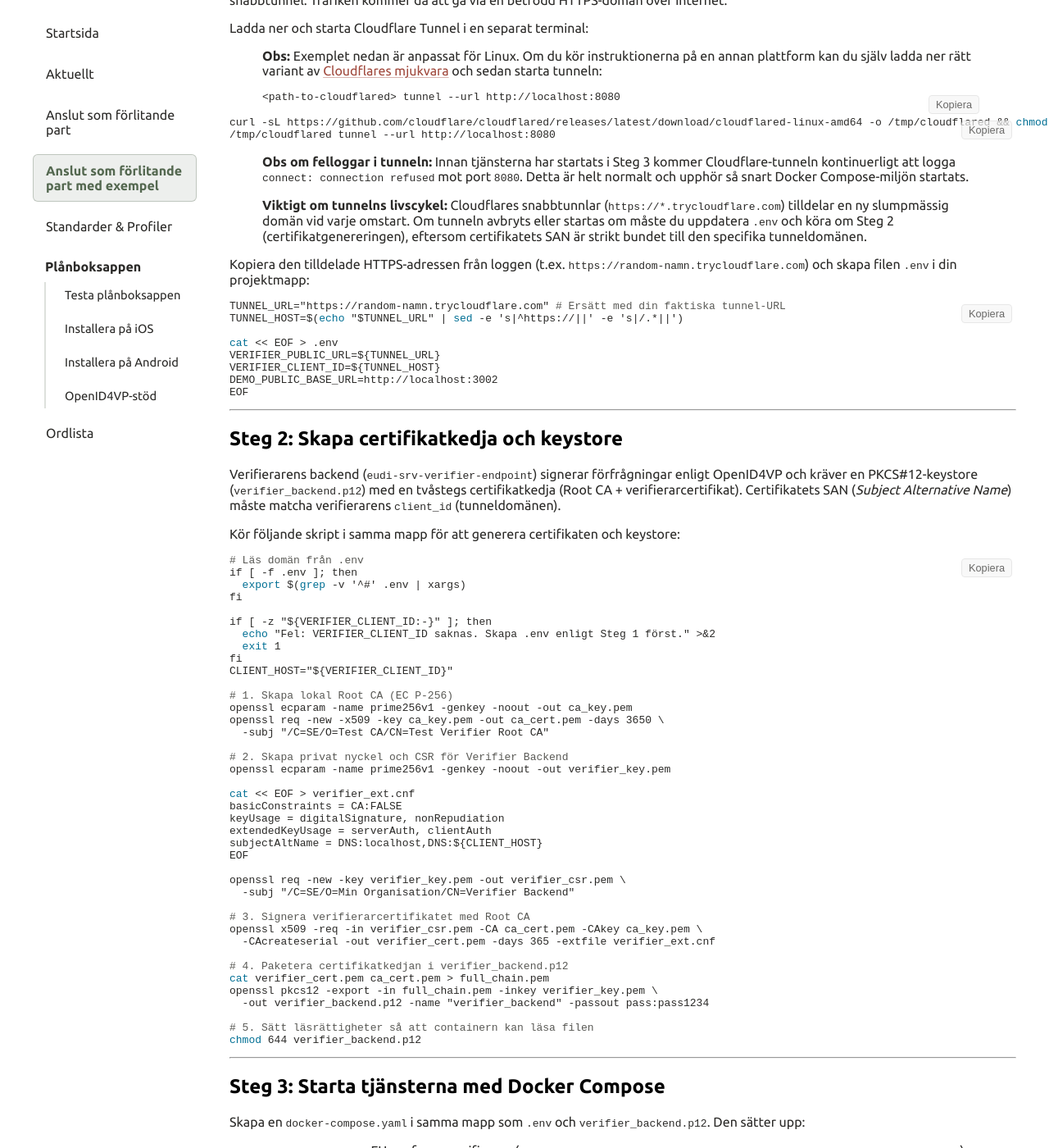
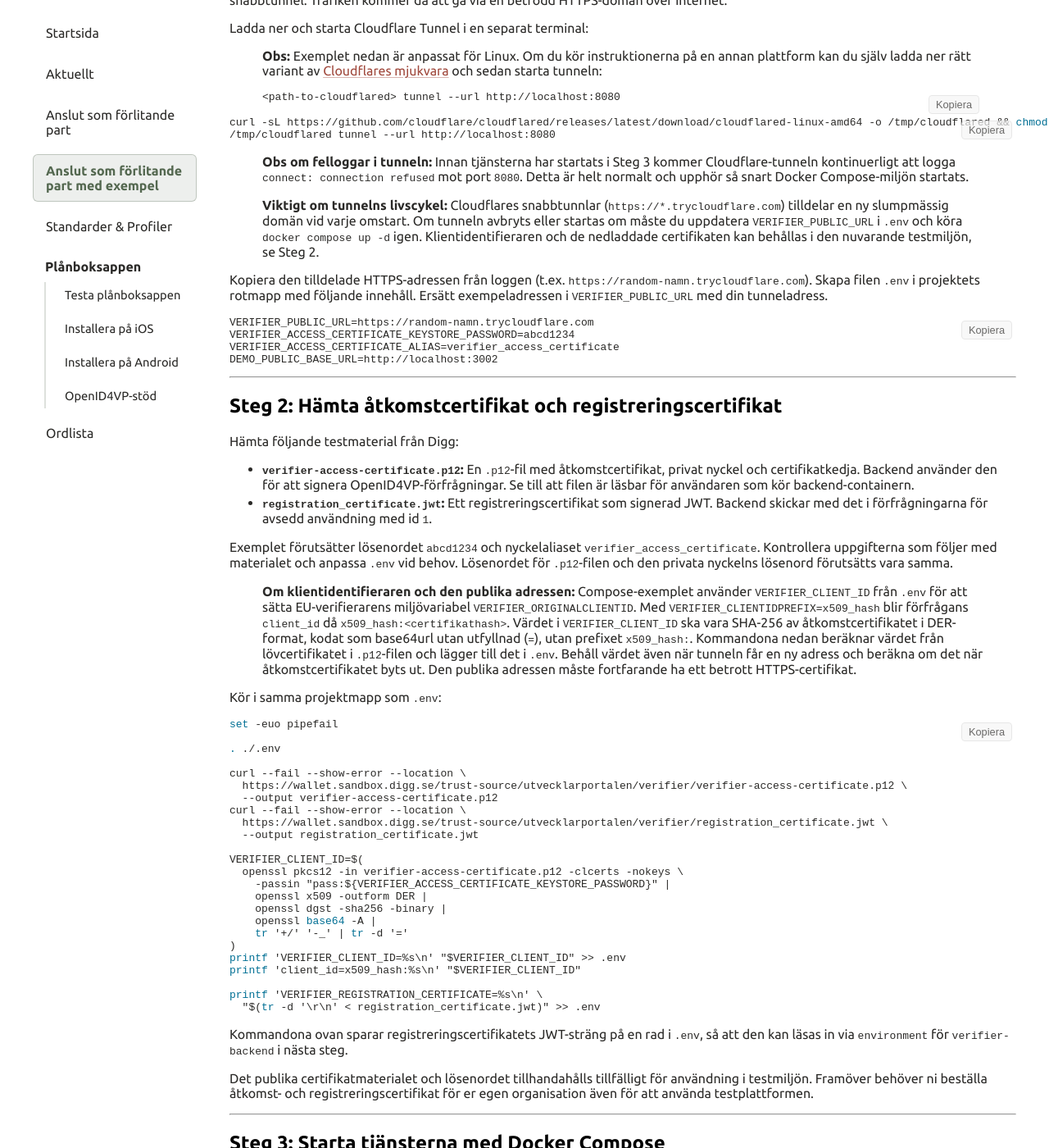
Before and after one commit to diggsweden/wallet-utvecklarportal, a Jekyll site: the page built from pages/exempel-fp.md, in a window 1280 px wide and 1400 px high, scrolled down 700 px. Shown: the whole window at 82% size. Built offline with Jekyll 4.4.1, drawn with Linux system fonts in a browser that asks for light colours; some of the changed text lies outside the part shown.

Commit message:
docs: update instructions and example with RP trust
Signed-off-by: Markus Beer <markus.beer@digg.se>

````diff
--- a/pages/exempel-fp.md
+++ b/pages/exempel-fp.md
@@ -59,85 +59,87 @@ curl -sL https://github.com/cloudflare/cloudflared/releases/latest/download/clou
 >
 > **Viktigt om tunnelns livscykel:**
 > Cloudflares snabbtunnlar (`https://*.trycloudflare.com`) tilldelar en ny slumpmässig domän vid varje omstart.
-> Om tunneln avbryts eller startas om måste du uppdatera `.env` och köra om Steg 2 (certifikatgenereringen),
-> eftersom certifikatets SAN är strikt bundet till den specifika tunneldomänen.
+> Om tunneln avbryts eller startas om måste du uppdatera `VERIFIER_PUBLIC_URL` i `.env` och köra
+> `docker compose up -d` igen.
+> Klientidentifieraren och de nedladdade certifikaten kan behållas i den nuvarande testmiljön, se Steg 2.
 
-Kopiera den tilldelade HTTPS-adressen från loggen (t.ex. `https://random-namn.trycloudflare.com`) och skapa filen `.env`
-i din projektmapp:
+Kopiera den tilldelade HTTPS-adressen från loggen (t.ex. `https://random-namn.trycloudflare.com`).
+Skapa filen `.env` i projektets rotmapp med följande innehåll.
+Ersätt exempeladressen i `VERIFIER_PUBLIC_URL` med din tunneladress.
 
-```bash
-TUNNEL_URL="https://random-namn.trycloudflare.com" # Ersätt med din faktiska tunnel-URL
-TUNNEL_HOST=$(echo "$TUNNEL_URL" | sed -e 's|^https://||' -e 's|/.*||')
-
-cat << EOF > .env
-VERIFIER_PUBLIC_URL=${TUNNEL_URL}
-VERIFIER_CLIENT_ID=${TUNNEL_HOST}
+```dotenv
+VERIFIER_PUBLIC_URL=https://random-namn.trycloudflare.com
+VERIFIER_ACCESS_CERTIFICATE_KEYSTORE_PASSWORD=abcd1234
+VERIFIER_ACCESS_CERTIFICATE_ALIAS=verifier_access_certificate
 DEMO_PUBLIC_BASE_URL=http://localhost:3002
-EOF
 ```
 
 ---
 
-## Steg 2: Skapa certifikatkedja och keystore
+## Steg 2: Hämta åtkomstcertifikat och registreringscertifikat
 
-Verifierarens backend (`eudi-srv-verifier-endpoint`) signerar förfrågningar enligt OpenID4VP och kräver en
-PKCS#12-keystore (`verifier_backend.p12`) med en tvåstegs certifikatkedja (Root CA + verifierarcertifikat).
-Certifikatets SAN (*Subject Alternative Name*) måste matcha verifierarens `client_id` (tunneldomänen).
+Hämta följande testmaterial från Digg:
 
-Kör följande skript i samma mapp för att generera certifikaten och keystore:
+- **`verifier-access-certificate.p12`:** En `.p12`-fil med åtkomstcertifikat, privat nyckel och certifikatkedja.
+  Backend använder den för att signera OpenID4VP-förfrågningar.
+  Se till att filen är läsbar för användaren som kör backend-containern.
+- **`registration_certificate.jwt`:** Ett registreringscertifikat som signerad JWT.
+  Backend skickar med det i förfrågningarna för avsedd användning med id `1`.
 
-[//]: # (spell-checker:disable)
+Exemplet förutsätter lösenordet `abcd1234` och nyckelaliaset `verifier_access_certificate`.
+Kontrollera uppgifterna som följer med materialet och anpassa `.env` vid behov.
+Lösenordet för `.p12`-filen och den privata nyckelns lösenord förutsätts vara samma.
+
+> **Om klientidentifieraren och den publika adressen:** Compose-exemplet använder `VERIFIER_CLIENT_ID` från `.env`
+> för att sätta EU-verifierarens miljövariabel `VERIFIER_ORIGINALCLIENTID`.
+> Med `VERIFIER_CLIENTIDPREFIX=x509_hash` blir förfrågans `client_id` då `x509_hash:<certifikathash>`.
+> Värdet i `VERIFIER_CLIENT_ID` ska vara SHA-256 av åtkomstcertifikatet i DER-format,
+> kodat som base64url utan utfyllnad (`=`), utan prefixet `x509_hash:`.
+> Kommandona nedan beräknar värdet från lövcertifikatet i `.p12`-filen och lägger till det i `.env`.
+> Behåll värdet även när tunneln får en ny adress och beräkna om det när åtkomstcertifikatet byts ut.
+> Den publika adressen måste fortfarande ha ett betrott HTTPS-certifikat.
+
+Kör i samma projektmapp som `.env`:
 
 ```bash
-# Läs domän från .env
-if [ -f .env ]; then
-  export $(grep -v '^#' .env | xargs)
-fi
+set -euo pipefail
 
-if [ -z "${VERIFIER_CLIENT_ID:-}" ]; then
-  echo "Fel: VERIFIER_CLIENT_ID saknas. Skapa .env enligt Steg 1 först." >&2
-  exit 1
-fi
-CLIENT_HOST="${VERIFIER_CLIENT_ID}"
+. ./.env
 
-# 1. Skapa lokal Root CA (EC P-256)
-openssl ecparam -name prime256v1 -genkey -noout -out ca_key.pem
-openssl req -new -x509 -key ca_key.pem -out ca_cert.pem -days 3650 \
-  -subj "/C=SE/O=Test CA/CN=Test Verifier Root CA"
+curl --fail --show-error --location \
+  https://wallet.sandbox.digg.se/trust-source/utvecklarportalen/verifier/verifier-access-certificate.p12 \
+  --output verifier-access-certificate.p12
+curl --fail --show-error --location \
+  https://wallet.sandbox.digg.se/trust-source/utvecklarportalen/verifier/registration_certificate.jwt \
+  --output registration_certificate.jwt
 
-# 2. Skapa privat nyckel och CSR för Verifier Backend
-openssl ecparam -name prime256v1 -genkey -noout -out verifier_key.pem
+VERIFIER_CLIENT_ID=$(
+  openssl pkcs12 -in verifier-access-certificate.p12 -clcerts -nokeys \
+    -passin "pass:${VERIFIER_ACCESS_CERTIFICATE_KEYSTORE_PASSWORD}" |
+    openssl x509 -outform DER |
+    openssl dgst -sha256 -binary |
+    openssl base64 -A |
+    tr '+/' '-_' | tr -d '='
+)
+printf 'VERIFIER_CLIENT_ID=%s\n' "$VERIFIER_CLIENT_ID" >> .env
+printf 'client_id=x509_hash:%s\n' "$VERIFIER_CLIENT_ID"
 
-cat << EOF > verifier_ext.cnf
-basicConstraints = CA:FALSE
-keyUsage = digitalSignature, nonRepudiation
-extendedKeyUsage = serverAuth, clientAuth
-subjectAltName = DNS:localhost,DNS:${CLIENT_HOST}
-EOF
-
-openssl req -new -key verifier_key.pem -out verifier_csr.pem \
-  -subj "/C=SE/O=Min Organisation/CN=Verifier Backend"
-
-# 3. Signera verifierarcertifikatet med Root CA
-openssl x509 -req -in verifier_csr.pem -CA ca_cert.pem -CAkey ca_key.pem \
-  -CAcreateserial -out verifier_cert.pem -days 365 -extfile verifier_ext.cnf
-
-# 4. Paketera certifikatkedjan i verifier_backend.p12
-cat verifier_cert.pem ca_cert.pem > full_chain.pem
-openssl pkcs12 -export -in full_chain.pem -inkey verifier_key.pem \
-  -out verifier_backend.p12 -name "verifier_backend" -passout pass:pass1234
-
-# 5. Sätt läsrättigheter så att containern kan läsa filen
-chmod 644 verifier_backend.p12
+printf 'VERIFIER_REGISTRATION_CERTIFICATE=%s\n' \
+  "$(tr -d '\r\n' < registration_certificate.jwt)" >> .env
 ```
 
-[//]: # (spell-checker:enable)
+Kommandona ovan sparar registreringscertifikatets JWT-sträng på en rad i `.env`,
+så att den kan läsas in via `environment` för `verifier-backend` i nästa steg.
+
+Det publika certifikatmaterialet och lösenordet tillhandahålls tillfälligt för användning i testmiljön.
+Framöver behöver ni beställa åtkomst- och registreringscertifikat för er egen organisation även för att använda
+testplattformen.
 
 ---
 
 ## Steg 3: Starta tjänsterna med Docker Compose
 
-Skapa en `docker-compose.yaml` i samma mapp som `.env` och `verifier_backend.p12`.
+Skapa en `docker-compose.yaml` i samma mapp som `.env` och `verifier-access-certificate.p12`.
 Den sätter upp:
 
 - **`verifier-backend`**:
@@ -156,19 +158,21 @@ services:
     image: ghcr.io/eu-digital-identity-wallet/eudi-srv-verifier-endpoint:v0.11.0
     container_name: verifier-backend
     volumes:
-      - ./verifier_backend.p12:/opt/common/verifier_backend.p12:ro
+      - ./verifier-access-certificate.p12:/opt/common/verifier-access-certificate.p12:ro
     environment:
       SPRING_WEBFLUX_BASEPATH: "/verifier"
       VERIFIER_PUBLICURL: "${VERIFIER_PUBLIC_URL:?Ange VERIFIER_PUBLIC_URL i .env}/verifier"
-      VERIFIER_ORIGINALCLIENTID: "${VERIFIER_CLIENT_ID:-localhost}"
-      VERIFIER_CLIENTIDPREFIX: "x509_san_dns"
-      SPRING_PROFILES_ACTIVE: "self-signed"
+      VERIFIER_ORIGINALCLIENTID: "${VERIFIER_CLIENT_ID:?Ange VERIFIER_CLIENT_ID i .env}"
+      VERIFIER_CLIENTIDPREFIX: "x509_hash"
       VERIFIER_ACCESS_CERTIFICATE_SIGNING_ALGORITHM: "ES256"
-      VERIFIER_ACCESS_CERTIFICATE_KEYSTORE: "file:///opt/common/verifier_backend.p12"
+      VERIFIER_ACCESS_CERTIFICATE_KEYSTORE: "file:///opt/common/verifier-access-certificate.p12"
       VERIFIER_ACCESS_CERTIFICATE_KEYSTORE_TYPE: "PKCS12"
-      VERIFIER_ACCESS_CERTIFICATE_KEYSTORE_PASSWORD: "pass1234"
-      VERIFIER_ACCESS_CERTIFICATE_ALIAS: "verifier_backend"
-      VERIFIER_ACCESS_CERTIFICATE_PASSWORD: "pass1234"
+      VERIFIER_ACCESS_CERTIFICATE_KEYSTORE_PASSWORD: "${VERIFIER_ACCESS_CERTIFICATE_KEYSTORE_PASSWORD:?Ange lösenord i .env}"
+      VERIFIER_ACCESS_CERTIFICATE_ALIAS: "${VERIFIER_ACCESS_CERTIFICATE_ALIAS:?Ange nyckelalias i .env}"
+      VERIFIER_ACCESS_CERTIFICATE_PASSWORD: "${VERIFIER_ACCESS_CERTIFICATE_KEYSTORE_PASSWORD:?Ange lösenord i .env}"
+      VERIFIER_INTENDEDUSES_0_ID: "1"
+      VERIFIER_INTENDEDUSES_0_DESCRIPTION: "Identifiering med personuppgifter"
+      VERIFIER_INTENDEDUSES_0_REGISTRATIONCERTIFICATE: "${VERIFIER_REGISTRATION_CERTIFICATE:?Ange registreringscertifikat i .env}"
       VERIFIER_DEFAULTHTTPRESPONSEMODE: "DirectPost"
       VERIFIER_ATTESTATIONCLASSIFICATIONS_PID_VCTS: "urn:eudi:pid:1"
       VERIFIER_TRUST_VALIDATOR_SERVICE_URL: "http://trust-validator:8080/trust-validator/trust"
@@ -227,6 +231,7 @@ Verifiera att backend och tunnel är redo innan du testar inloggningen i appen:
 curl -sI http://localhost:8080/verifier/actuator/health
 
 # Verifiera publik tunnel (ska svara HTTP 200)
+. ./.env
 curl -sI "${VERIFIER_PUBLIC_URL}/verifier/actuator/health"
 ```
 
````
Also changed, not shown: pages/anslutning-fp.md (+34 -0 lines), pages/planboksappen/openid4vp.md (+4 -3 lines), .cspell.json.
